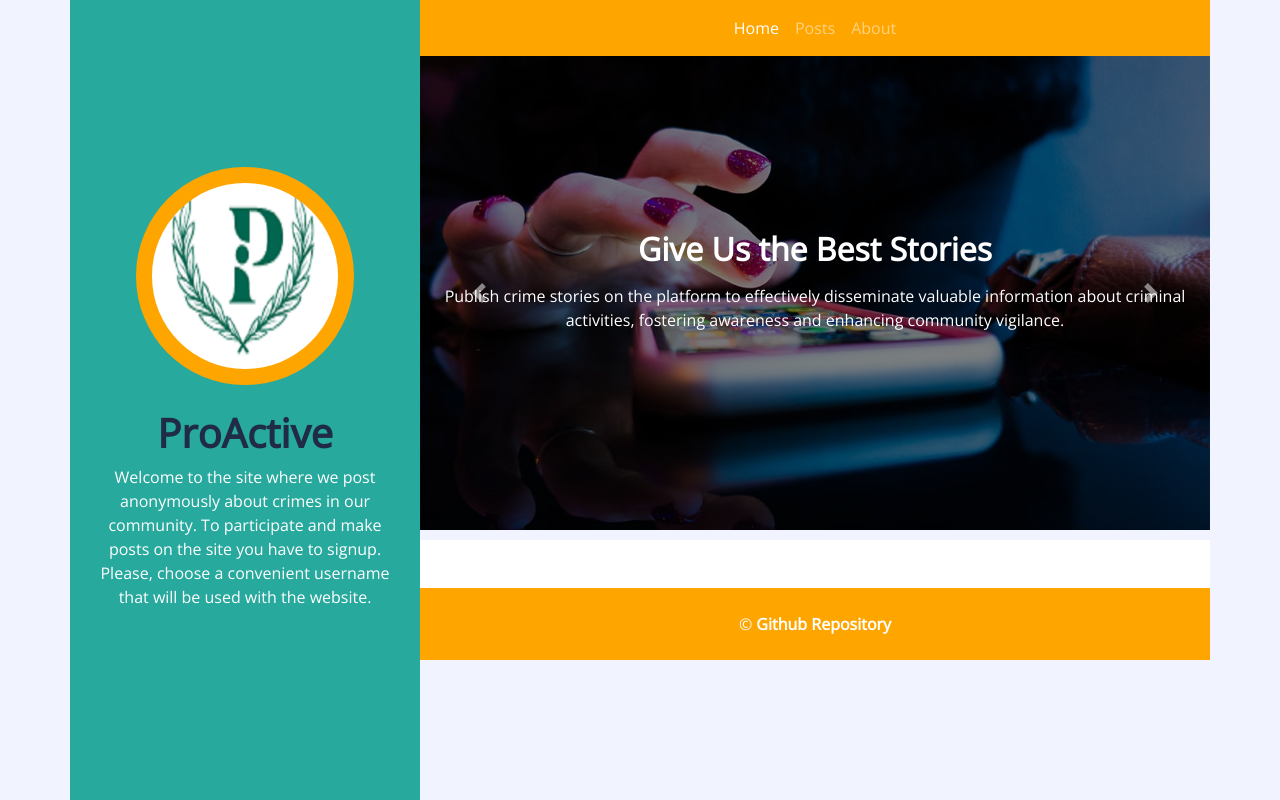
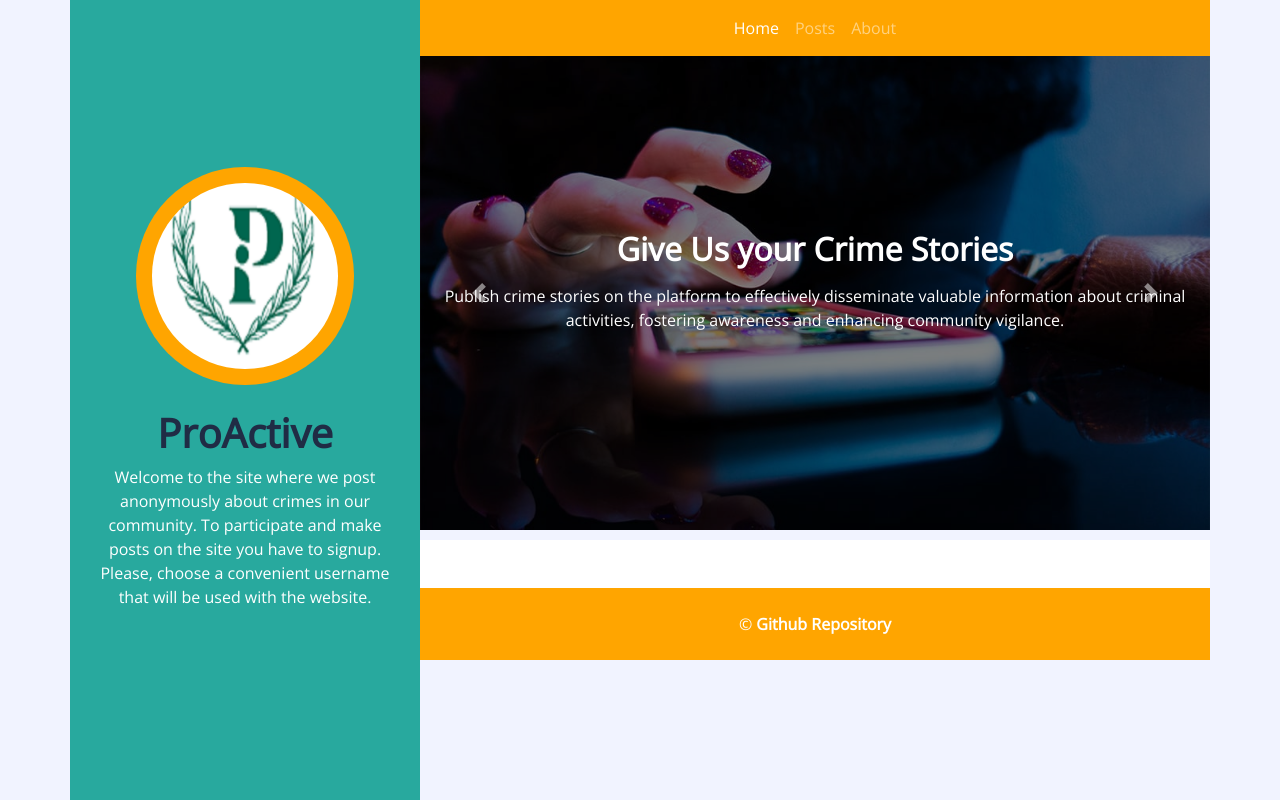
Before and after one commit to Mwan3kii/ProActive-crime-site, a Flask app: page / in a window 1280 px wide. Run offline with Flask 3, Linux system fonts and the light colour scheme; data that the repository does not hold is empty; some libraries are stand-ins or nearby versions.

Commit message:
Update title

```diff
--- a/website/templates/index.html
+++ b/website/templates/index.html
@@ -64,7 +64,7 @@
             <div class="carousel-item active">
               <img class="w-100" src="{{url_for('static', filename='img/carousel-1.jpg')}}" alt="Image">
               <div class="carousel-caption d-flex flex-column align-items-center justify-content-center">
-                <h2 class="mb-3 text-white font-weight-bold">Give Us the Best Stories</h2>
+                <h2 class="mb-3 text-white font-weight-bold">Give Us your Crime Stories</h2>
                 <p class="mb-4" style="color: white; text-align: center;">
                   Publish crime stories on the platform
                   to effectively disseminate valuable information about criminal activities,
@@ -75,7 +75,7 @@
             <div class="carousel-item">
               <img class="w-100" src="{{url_for('static', filename='img/carousel-2.jpg')}}" alt="Image">
               <div class="carousel-caption d-flex flex-column align-items-center justify-content-center">
-                <h2 class="text-white font-weight-bold">We Appreciate Your Perspective</h2>
+                <h2 class="text-white font-weight-bold">Anonymous Posting</h2>
                 <p class="mb-4" style="color: white;">
                   Allows anonymous posting,
                   without the need to sign in,
@@ -86,7 +86,7 @@
             <div class="carousel-item">
               <img class="w-100" src="{{url_for('static', filename='img/carousel-3.jpg')}}" alt="Image">
               <div class="carousel-caption d-flex flex-column align-items-center justify-content-center">
-                <h2 class="text-white font-weight-bold">The Best Are Featured Here</h2>
+                <h2 class="text-white font-weight-bold">Engage with Crime Posts</h2>
                 <p class="mb-4" style="color: white;">
                   View and engage with posts
                   on the platform to access information about
```
